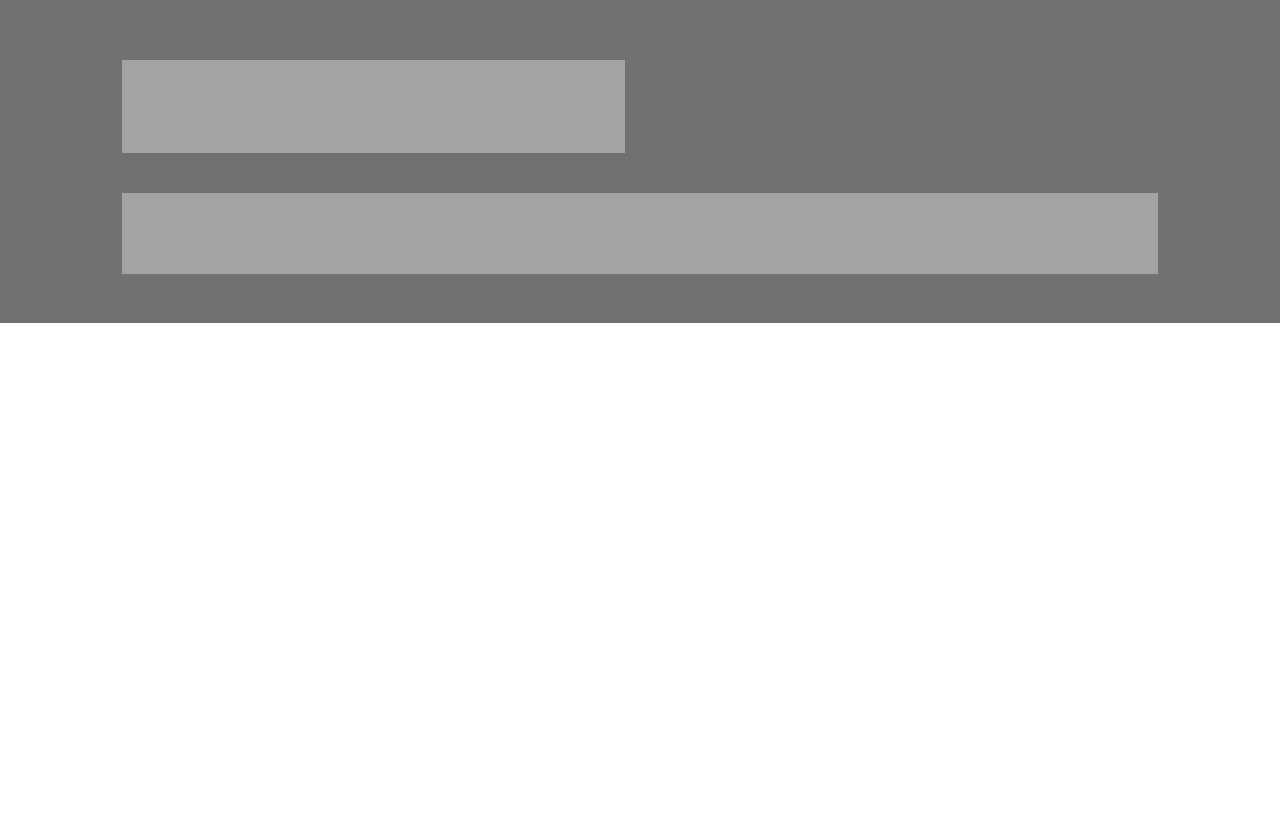
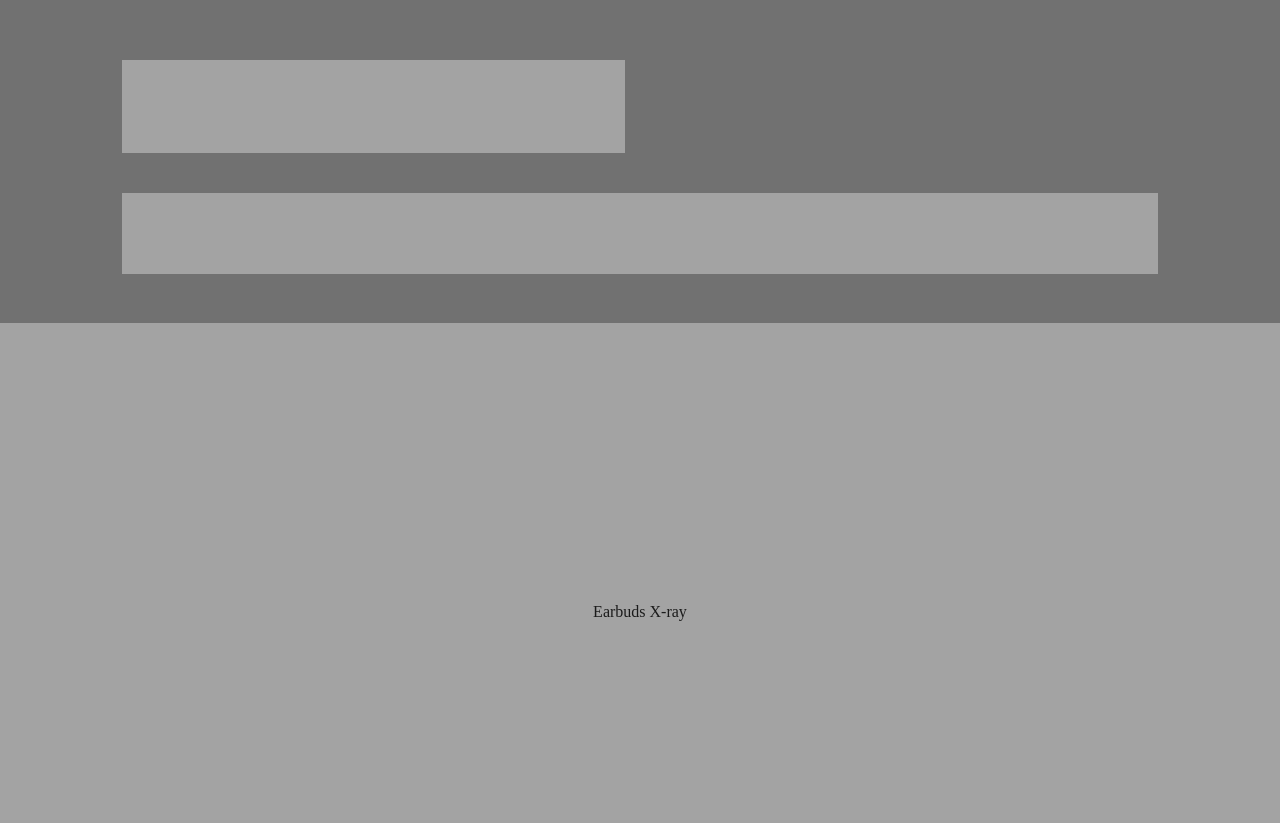
Before and after one commit to gracegesalan/gesalan_applegrace_earbudpromopage, a plain HTML site: page index.html in a window 1280 px wide. Shown: the part 1876-2699 px from the top of the page. Before the commit the page ends 2199 px from the top, so only its background shows below. Drawn offline with nearby package versions, Linux system fonts and the light colour scheme; some packages are replaced by stand-ins of ours; a script that the page names is missing.

Commit message:
finished the xray section

```diff
--- a/index.html
+++ b/index.html
@@ -98,6 +98,10 @@
         <div id="tune" class="box2 xl-col-start-2 xl-col-end-11 m-col-start-2 m-col-end-12 col-start-1 col-end-5"></div>
       </section>
 
+      <section id="xray" class="box2 grid-con">
+        <div id="xraytext" class="xl-col-start-6 xl-col-end-8 m-col-start-6 m-col-end-8 col-start-2 col-end-4">Earbuds X-ray</div>
+      </section>
+
     </main>
 
     </main>
--- /dev/null
+++ b/sass/components/_xray.scss
@@ -0,0 +1,28 @@
+
+#xray {
+    height: 900px;
+}
+
+#xraytext {
+    margin-top: 400px;
+}
+
+@media screen and (min-width:768px) {
+    #xray {
+        height: 500px;
+    }
+
+    #xraytext {
+        margin-top: 260px;
+    }
+
+}
+@media screen and (min-width:1920px) {
+    #xray {
+        height: 600px;
+    }
+
+    #xraytext {
+        margin-top: 307px;
+    }
+}
```
Also changed, not shown: sass/components/_index.scss (+1 -7 lines), css/main.css.
